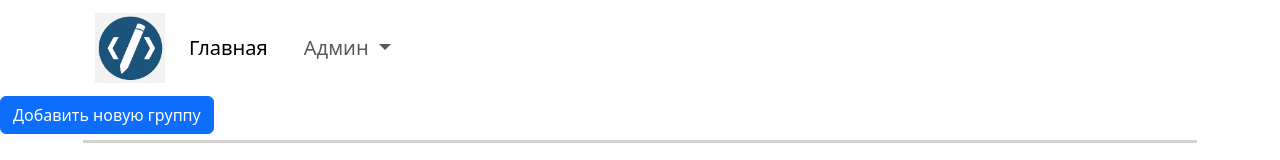
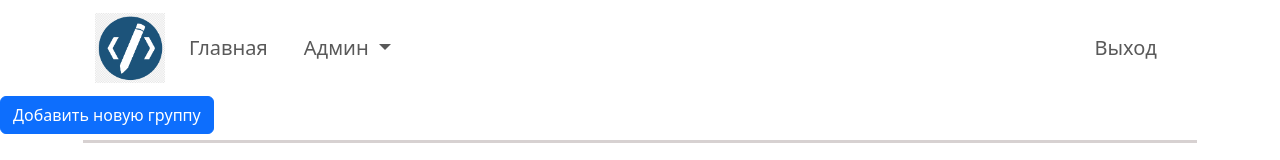
Before and after one commit to TitTolkachev/tsu-schedule, an Angular app: page /admin/groups in a window 1280 px wide. Shown: the top 160 px of the page. Built offline with nearby package versions, Linux system fonts and the light colour scheme.

Commit message:
Добавила текст на выход из аккаунта в header для страниц составителя

```diff
--- a/src/app/components/header-compiler-pages/header-compiler-pages/header-compiler-pages.component.html
+++ b/src/app/components/header-compiler-pages/header-compiler-pages/header-compiler-pages.component.html
@@ -4,13 +4,13 @@
       <a class="navbar-brand" href="#">
         <img src="/assets/img/logo.png">
       </a>
-      <button class="navbar-toggler" type="button" data-toggle="collapse" data-target="#navbarSupportedContent" aria-controls="navbarSupportedContent" aria-expanded="false" aria-label="Toggle navigation">
+      <button class="navbar-toggler" type="button" data-toggle="collapse" data-target="#collapseNavbar" aria-controls="navbarSupportedContent" aria-expanded="false" aria-label="Toggle navigation">
         <span class="navbar-toggler-icon"></span>
       </button>
-      <div class="collapse navbar-collapse" id="navbarSupportedContent">
-        <ul class="navbar-nav mr-auto mb-2 mb-lg-0">
-          <li class="nav-item">
-            <a class="nav-link active" aria-current="page" href="#">Главная</a>
+      <div class="collapse navbar-collapse" id="collapseNavbar">
+        <ul class="navbar-nav">
+          <li class="nav-item active">
+            <a class="nav-link" href="#">Главная</a>
           </li>
           <li class="nav-item dropdown">
             <a class="nav-link dropdown-toggle" href="#" id="navbarDropdown" role="button" data-toggle="dropdown" aria-expanded="false">
@@ -26,6 +26,11 @@
             </ul>
           </li>
         </ul>
+        <ul class="navbar-nav ms-auto">
+          <li class="nav-item">
+            <a class="nav-link" href="" data-bs-target="#myModal" data-bs-toggle="modal">Выход</a>
+          </li>
+        </ul>
       </div>
     </div>
   </nav>
```
